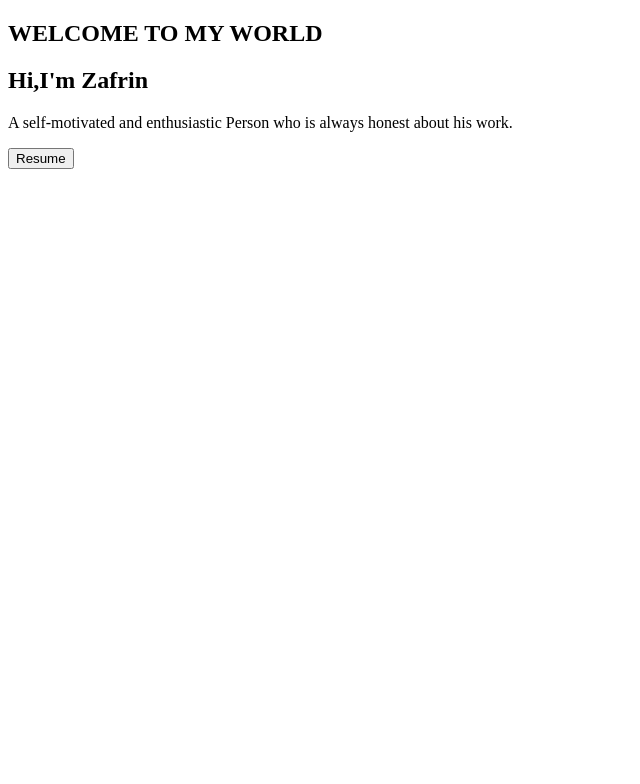
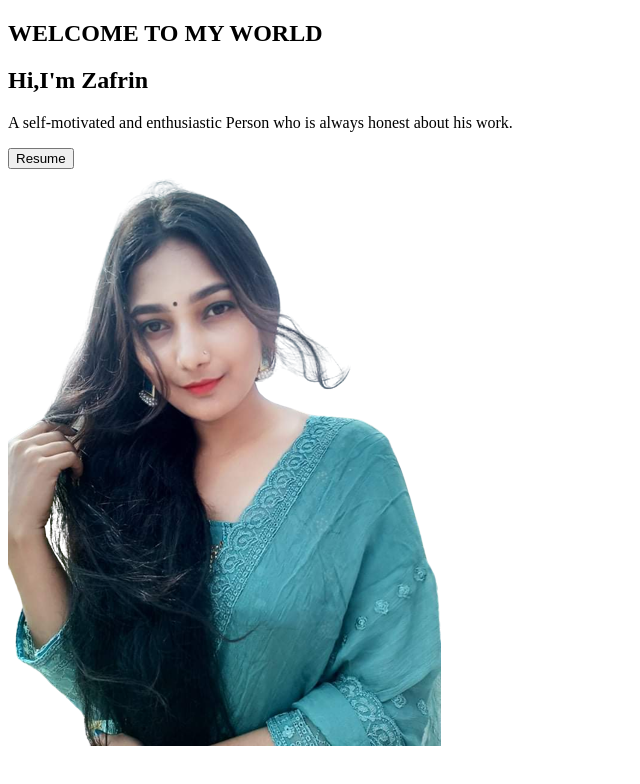
Before and after one commit to sadiazafrin123/My-Portfolio, a plain HTML site: page index.html in a window 1280 px wide. Shown: the whole page, without its empty margins (0-640 px from the left). Drawn offline with Linux system fonts and the light colour scheme.

Commit message:
added photo

```diff
--- a/index.html
+++ b/index.html
@@ -17,7 +17,9 @@
                 <button>Resume</button>
         </div>
         <!-- right side -->
-        <div></div>
+        <div>
+            <img src="img/profile.png" alt="">
+        </div>
 
 
     </section>
```
Also changed, not shown: img/profile.png (added).
